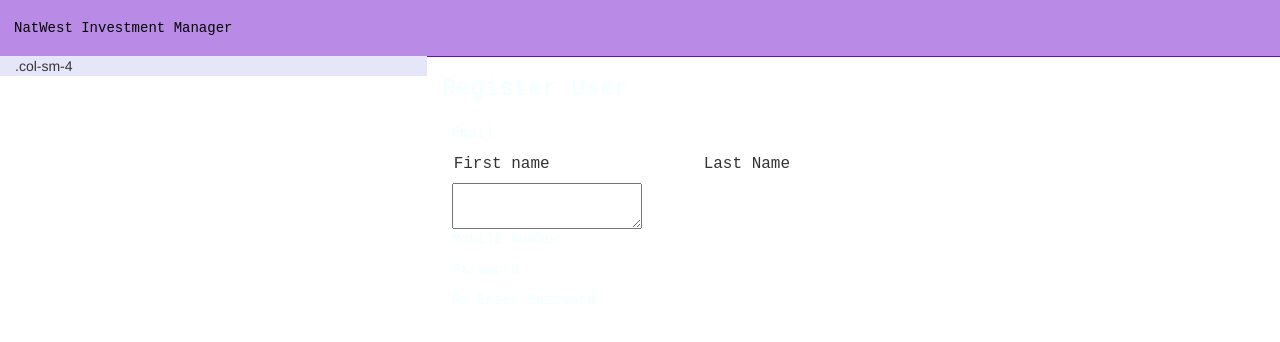
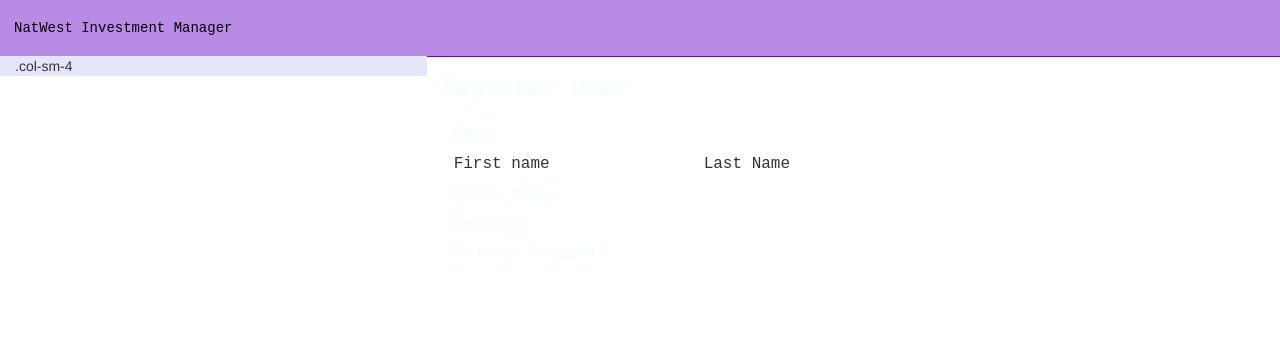
Before and after one commit to Ria9929/angular-ivy-u9ce5l, an Angular app: page / in a window 1280 px wide. Shown: the top 342 px of the page. Built offline with nearby package versions, Linux system fonts and the light colour scheme.

Commit message:
1 file modified

```diff
--- a/src/app/register/register.component.html
+++ b/src/app/register/register.component.html
@@ -34,7 +34,6 @@
       </tr></table>
       <mat-form-field class="example-full-width" appearance="fill">
       <mat-label>Mobile Number</mat-label>
-      <textarea ></textarea>
       <input matInput>
       </mat-form-field>
       <br/>
```
